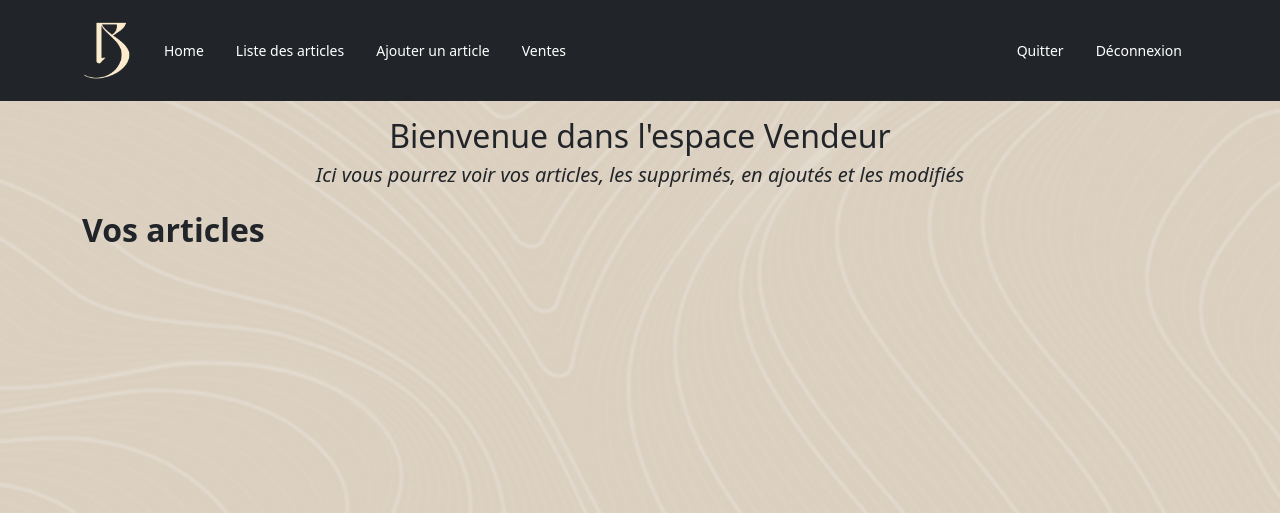
After one commit to GuillaumePeixoto/Displate, a Symfony app: template templates/vendeur/index.html.twig in a window 1280 px wide. The commit adds this page. Shown: the top 513 px of the page. Run offline with Twig, Linux system fonts and the light colour scheme; the template is opened without the code that fills it, so the values that code supplies are empty; some libraries are stand-ins or nearby versions.

Commit message:
Ajout du systeme de connexion + partie vendeur

```diff
--- a/composer.json
+++ b/composer.json
@@ -15,6 +15,7 @@
         "phpdocumentor/reflection-docblock": "^5.3",
         "phpstan/phpdoc-parser": "^1.2",
         "sensio/framework-extra-bundle": "^6.1",
+        "symfony/apache-pack": "^1.0",
         "symfony/asset": "6.0.*",
         "symfony/console": "6.0.*",
         "symfony/dotenv": "6.0.*",
--- /dev/null
+++ b/public/css/vendeur.css
@@ -0,0 +1,34 @@
+
+.hover_effect{
+    padding: 10px;
+    position:relative;
+    border: none !important;
+    outline: none;
+}
+
+.hover_effect:before{
+    position: absolute;
+    left: 0px;
+    bottom: 0px;
+    content: '';
+    width: 0%;
+    height: 2px;
+    background-color: #c49a52;
+    transition: 0.3s;
+}
+
+.hover_effect:hover{
+    color: #c49a52 !important;
+}
+
+.hover_effect:hover:before{
+    width: 100%;
+}
+
+.badge-perso{
+    background-color: rgb(18, 155, 235);
+    border-radius: 8px;
+    font-size: 13px;
+    color: white;
+    font-weight: 700;
+}
--- a/src/Form/RegistrationFormType.php
+++ b/src/Form/RegistrationFormType.php
@@ -344,7 +344,8 @@ class RegistrationFormType extends AbstractType
             'userRegistration' => false,
             'userUpdate' => false,
             'adminUserRegistration' => false,
-            'adminUserUpdate' => false
+            'adminUserUpdate' => false,
+            'csrf_protection' => false
         ]);
     }
 }
--- a/templates/back_office/user_form.html.twig
+++ b/templates/back_office/user_form.html.twig
@@ -26,8 +26,6 @@
 
         {{ form_row(userForm.roles) }}
 
-        {{ form_row(userForm._token) }}
-
         <button type="submit" class="btn btn-dark">Continuer</button>
     {{ form_end(userForm) }}
 
--- /dev/null
+++ b/templates/base_vendeur.html.twig
@@ -0,0 +1,98 @@
+
+<!doctype html>
+<html lang="en">
+    <head>
+        <meta charset="utf-8">
+        <meta name="viewport" content="width=device-width, initial-scale=1">
+        <meta name="description" content="">
+        <meta name="author" content="Mark Otto, Jacob Thornton, and Bootstrap contributors">
+        <meta name="generator" content="Hugo 0.88.1">
+        <title>{% block title %} {% endblock %}</title>
+
+        {# Tom-Select #}
+        <link href="https://cdn.jsdelivr.net/npm/tom-select@2.0.0/dist/css/tom-select.css" rel="stylesheet">
+        <script src="https://cdn.jsdelivr.net/npm/tom-select@2.0.0/dist/js/tom-select.complete.min.js"></script>
+
+        {# css #}
+        <link href="https://cdn.jsdelivr.net/npm/bootstrap@5.1.3/dist/css/bootstrap.min.css" rel="stylesheet" integrity="sha384-1BmE4kWBq78iYhFldvKuhfTAU6auU8tT94WrHftjDbrCEXSU1oBoqyl2QvZ6jIW3" crossorigin="anonymous">
+        {# js #}
+        <script src="https://cdn.jsdelivr.net/npm/bootstrap@5.1.3/dist/js/bootstrap.bundle.min.js" integrity="sha384-ka7Sk0Gln4gmtz2MlQnikT1wXgYsOg+OMhuP+IlRH9sENBO0LRn5q+8nbTov4+1p" crossorigin="anonymous"></script>
+
+        <!-- Favicons -->
+        <link rel="stylesheet" href="https://cdn.jsdelivr.net/npm/bootstrap-icons@1.7.2/font/bootstrap-icons.css">
+
+        {# CSS Link #}
+        <link href="{{ asset('css/vendeur.css') }}" rel="stylesheet">
+
+
+        <style>
+            .bd-placeholder-img {
+                font-size: 1.125rem;
+                text-anchor: middle;
+                -webkit-user-select: none;
+                -moz-user-select: none;
+                user-select: none;
+            }
+
+            @media (min-width: 768px) {
+                .bd-placeholder-img-lg {
+                font-size: 3.5rem;
+                }
+            }
+
+            body
+            {
+                background: url( '{{ asset("img/motif_vendeur.jpg") }}' ) no-repeat;
+                background-size: cover;
+                background-attachment: fixed;
+            }
+        </style>
+
+        <link href="{{ asset('css/backoffice.css') }}" rel="stylesheet">
+    </head>
+    <body>
+        <nav class="navbar navbar-expand-lg navbar-dark bg-dark" aria-label="Eighth navbar example">
+            <div class="container">
+                <a class="navbar-brand shadow-none" href="#" style="background-color:transparent">
+                    <img src="img/logocode.png" style="width:50px; background-color:transparent" class="" alt="">
+                </a>
+                <button class="navbar-toggler" type="button" data-bs-toggle="collapse" data-bs-target="#navbarsExample07" aria-controls="navbarsExample07" aria-expanded="false" aria-label="Toggle navigation">
+                    <span class="navbar-toggler-icon"></span>
+                </button>
+
+                <div class="collapse navbar-collapse" id="navbarsExample07">
+                    <ul class="navbar-nav me-auto mb-2 mb-lg-0">
+                        <li class="nav-item">
+                            <a class="nav-link text-white hover_effect mx-2" aria-current="page" href="#">Home</a>
+                        </li>
+                        <li class="nav-item">
+                            <a class="nav-link text-white hover_effect mx-2" href="#">Liste des articles</a>
+                        </li>
+                        <li class="nav-item">
+                            <a class="nav-link text-white hover_effect mx-2" href="#">Ajouter un article</a>
+                        </li>
+                        <li class="nav-item">
+                            <a class="nav-link text-white hover_effect mx-2" href="#">Ventes</a>
+                        </li>
+                    </ul>
+                    <div>
+                        <ul class="navbar-nav me-auto mb-2 mb-lg-0">
+                            <li class="nav-item">
+                                <a class="nav-link text-white hover_effect mx-2" aria-current="page" href="#">Quitter</a>
+                            </li>
+                            <li class="nav-item">
+                                <a class="nav-link text-white hover_effect mx-2" href="#">Déconnexion</a>
+                            </li>
+                        </ul>
+                    </div>
+                </div>
+            </div>
+        </nav>
+        <main class="container-fluid">
+            {% block body %}
+
+            {% endblock %}
+        </main>
+    <script src="/docs/5.1/dist/js/bootstrap.bundle.min.js" integrity="sha384-ka7Sk0Gln4gmtz2MlQnikT1wXgYsOg+OMhuP+IlRH9sENBO0LRn5q+8nbTov4+1p" crossorigin="anonymous"></script>
+    </body>
+</html>
--- /dev/null
+++ b/templates/vendeur/index.html.twig
@@ -0,0 +1,55 @@
+{% extends 'base_vendeur.html.twig' %}
+
+{% block title %}Espace Vendeur{% endblock %}
+
+{% block body %}
+
+    <h2 class="text-center mt-3">Bienvenue dans l'espace Vendeur</h2>
+    <h5 class="text-center fst-italic">Ici vous pourrez voir vos articles, les supprimés, en ajoutés et les modifiés</h5>
+
+
+
+    <div class="album py-3">
+        <div class="container">
+            <h4 class="fs-2 fw-bold">Vos articles</h4>
+            <div class="row justify-content-evenly h-100">
+                {% if app.user.produits|length > 0 %}
+                    {% for produit in app.user.produits %}
+                        <div class="col-xl-3 col-lg-4 col-md-6 col-10 p-2 h-100">
+                            <div class="card shadow-sm">
+                                <div class="p-2">
+                                    <img src="{{ asset('uploads/photos/' ~ produit.photo) }}" class="w-100" alt="naruto-sasuke">
+                                </div>
+                                <div class="card-body">
+                                    <div class="card-text mb-3">
+                                        {% for categorie in produit.categorie|slice(0,3) %}
+                                            <span class="badge-perso p-2">{{categorie.titre}}</span>
+                                        {% endfor %}
+                                        {% if produit.categorie|length > 3 %}
+                                            <span class="badge-perso p-2"><i class="bi bi-three-dots text-white"></i></span>
+                                        {% endif %}
+                                    </div>
+                                    <p class="card-text">{{produit.titre}}</p>
+                                    <p class="card-text">{{ produit.description|length > 40 ? produit.description|slice(0, 40) ~ '...' : produit.description  }}</p>
+                                    <p class="card-text">Format :
+                                        {% for format in produit.format %}
+                                            <span class="badge-perso p-2">{{format.format}}</span>
+                                        {% endfor %}
+                                    </p>
+                                    <div class="d-flex justify-content-between align-items-center">
+                                        <div class="btn-group">
+                                            <button type="button" class="btn btn-sm btn-outline-secondary">View</button>
+                                            <button type="button" class="btn btn-sm btn-outline-secondary">Edit</button>
+                                        </div>
+                                    </div>
+                                </div>
+                            </div>
+                        </div>
+                    {% endfor %}
+                {% endif %}
+            </div>
+        </div>
+    </div>
+
+
+{% endblock %}
```
Also changed, not shown: Displate/templates/base.html.twig (deleted, +0 -86 lines), src/Controller/SecurityController.php (added, +38 -0 lines), src/Controller/VendeurController.php (added, +18 -0 lines), src/Entity/Produit.php (+17 -0 lines), src/Entity/User.php (+42 -0 lines), src/Security/SecurityAuthenticator.php (added, +62 -0 lines), templates/security/login.html.twig (added, +48 -0 lines), public/.htaccess (added), public/img/motif_vendeur.jpg (added), 3 other files.
